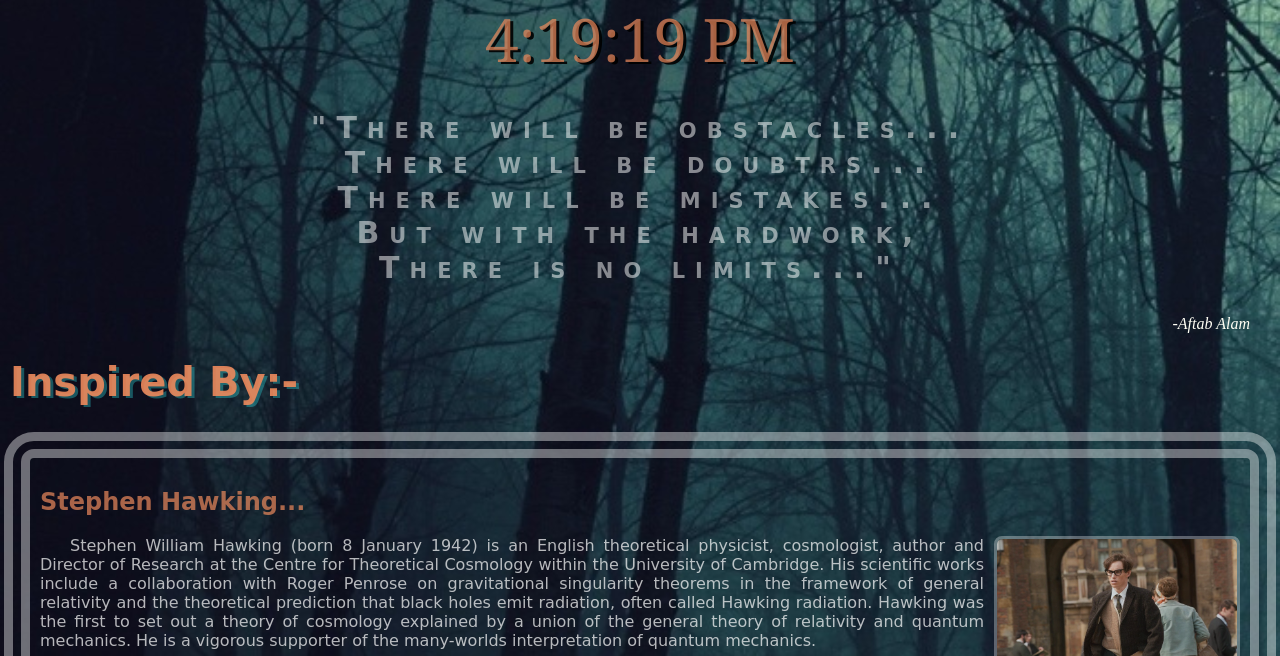
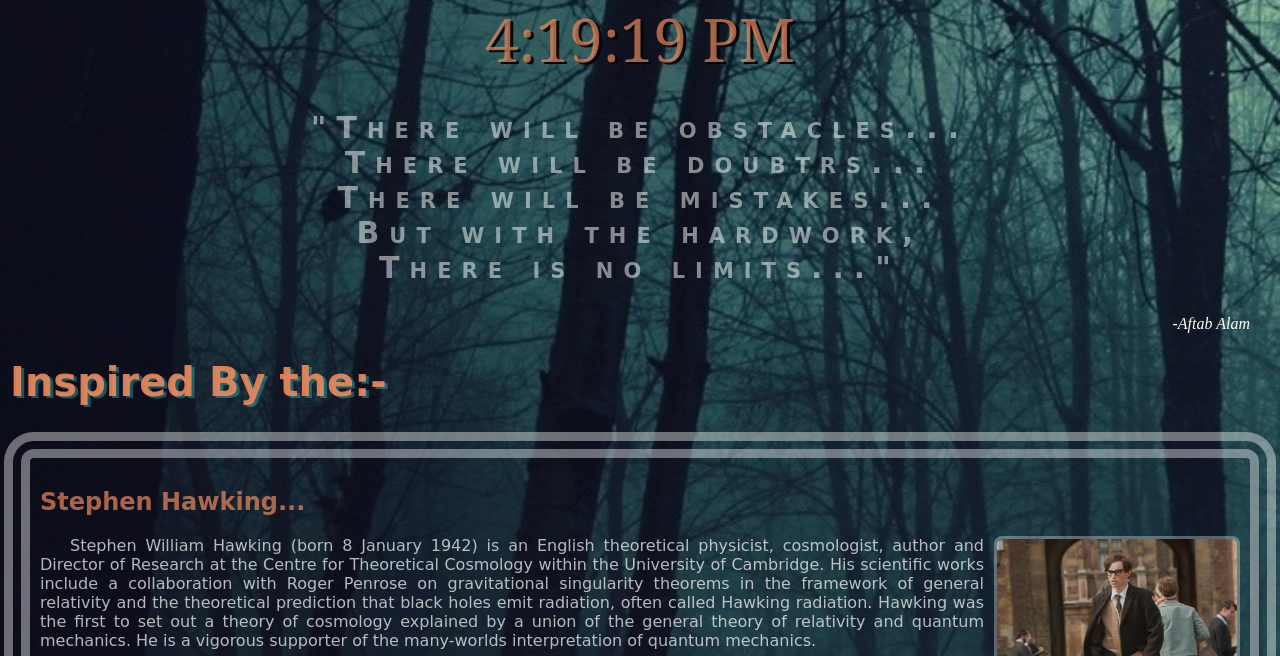
Before and after one commit to saffer4u/mywebsite, a plain HTML site: page index.html in a window 1280 px wide. Shown: the part 444-1100 px from the top of the page. Drawn offline with Linux system fonts and the light colour scheme.

Commit message:
new entry

```diff
--- a/index.html
+++ b/index.html
@@ -90,7 +90,7 @@ setInterval('clock()', 1000);
 
 			<p id="p02"><b>"There will be obstacles...<br>There will be doubtrs...<br>There will be mistakes...<br>But with the hardwork,<br>There is no limits..."</b></p>
 			<p id="p03"><em>-Aftab Alam</em></p>
-			<h1 class="h101"><b>Inspired By:-</b></h1>
+			<h1 class="h101"><b>Inspired By the:-</b></h1>
 			<div id="div01">
 			<h2 id="h201">Stephen Hawking...</h2>
 			<img id="img02" src="image/sh1.jpg" title="Stephen Hawking">
```
